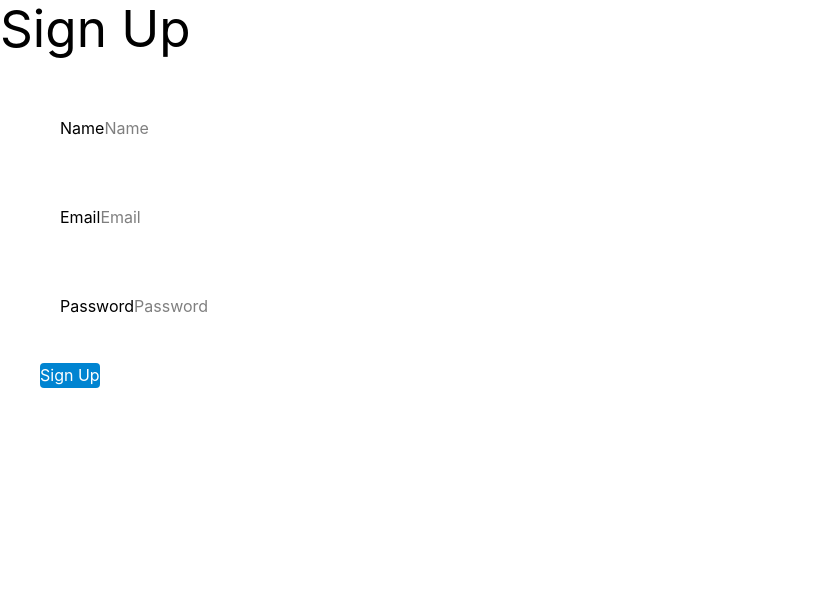
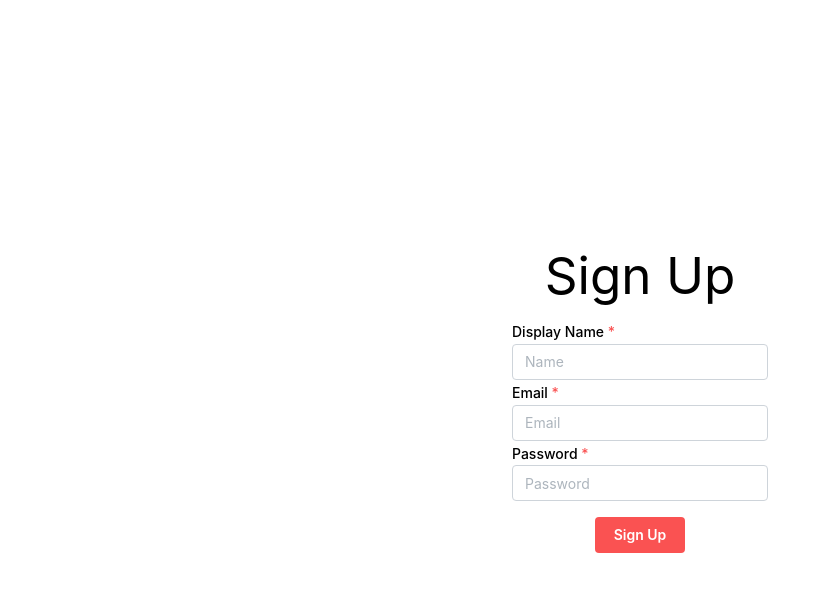
Before and after one commit to chaoyiuwu/MDEV1005-a2, a React (Vite) app in the folder assignment_2/: page /signup in a window 1280 px wide. Shown: the top 592 px of the page, without its empty margins (0-828 px from the left). Built offline with nearby package versions, Linux system fonts and the light colour scheme; no server answers.

Commit message:
updated login and signup page

```diff
--- a/assignment_2/src/App.tsx
+++ b/assignment_2/src/App.tsx
@@ -1,5 +1,4 @@
 import '@mantine/core/styles.css'
-//import './App.css'
 import { BrowserRouter, Routes, Route } from 'react-router'
 import AuthProvider from './contexts/AuthProvider.tsx'
 import Dashboard from './pages/Dashboard/dashboard'
--- a/assignment_2/src/pages/Login/login.tsx
+++ b/assignment_2/src/pages/Login/login.tsx
@@ -1,62 +1,60 @@
-import { useState } from 'react';
-import { Button, Fieldset, Field, Input, Label, Legend } from '@headlessui/react'
-import { useNavigate } from 'react-router';
-import { firebaseSignIn } from '../../firebase/FirebaseService';
+import { useState } from 'react'
+import { Button, Group, TextInput } from '@mantine/core'
+import { useNavigate } from 'react-router'
+import { firebaseSignIn } from '../../firebase/FirebaseService'
 
 const Login = () => {
-    const navigate = useNavigate();
-    const [email, setEmail] = useState('');
-    const [password, setPassword] = useState('');
-    const [error, setError] = useState('');
-    const [success, setSuccess] = useState(false);
+    const navigate = useNavigate()
+    const [email, setEmail] = useState('')
+    const [password, setPassword] = useState('')
+    const [error, setError] = useState('')
+    const [success, setSuccess] = useState(false)
 
     const handleLogin = async (e: any) => {
-    e.preventDefault();
-    setError(''); // Reset error state
-    setSuccess(false); // Reset success state
+    e.preventDefault()
+    setError('') // Reset error state
+    setSuccess(false) // Reset success state
 
     try {
-        await firebaseSignIn({ email, password});
-        setSuccess(true); // Set success state
-        navigate("/dashboard");
+        await firebaseSignIn({ email, password})
+        setSuccess(true) // Set success state
+        navigate("/dashboard")
     } catch (error: any) {
-        setError(error.message); // Set error message
+        setError(error.message) // Set error message
     }
-  };
+  }
 
     return (
-    <div>
+    <div className='flex h-screen'>
+        <div className='flex flex-col m-auto w-full items-center'>
             <h1>Log In</h1>
             {error && <p style={{ color: 'red' }}>{error}</p>}
             {success && <p style={{ color: 'green' }}>Login successful!</p>}
             <form onSubmit={handleLogin}>
-            <Fieldset className="space-y-6 rounded-xl bg-white/5 p-6 sm:p-10">
-                <Field style={{padding: 20}}>
-                    <Label>Email</Label>
-                    <Input
+                <TextInput
+                label="Email"
                 type="email"
                 placeholder="Email"
                 value={email}
                 onChange={(e) => setEmail(e.target.value)}
                 required
                 />
-                </Field>
-                <Field style={{padding: 20}}>
-                    <Label>Password</Label>
-                    <Input
+                <TextInput
+                label="Password"
                 type="password"
                 placeholder="Password"
                 value={password}
                 onChange={(e) => setPassword(e.target.value)}
                 required
                 />
-                </Field>
-            <Button className="rounded bg-sky-600 text-white data-[hover]:bg-sky-500 data-[active]:bg-sky-700"
-            type="submit">Log In</Button>
-            </Fieldset>
+                <Group justify="center">
+                <Button variant="filled" color="red" type="submit" style={{margin: 20}}>
+                Log In</Button>
+                </Group>
         </form>
         </div>
-    );
-};
+    </div>
+    )
+}
 
-export default Login;
+export default Login
--- a/assignment_2/src/pages/SignUp/signup.tsx
+++ b/assignment_2/src/pages/SignUp/signup.tsx
@@ -1,73 +1,68 @@
 import { useState } from 'react';
-import { Button, Fieldset, Field, Input, Label, Legend } from '@headlessui/react'
-import { useNavigate } from 'react-router';
-import { firebaseSignUp } from '../../firebase/FirebaseService';
+import { Button, Group, TextInput } from '@mantine/core'
+import { useNavigate } from 'react-router'
+import { firebaseSignUp } from '../../firebase/FirebaseService'
 
 const SignUp = () => {
-    const navigate = useNavigate();
-    const [name, setName] = useState('');
-    const [email, setEmail] = useState('');
-    const [password, setPassword] = useState('');
-    const [error, setError] = useState('');
-    const [success, setSuccess] = useState(false);
+    const navigate = useNavigate()
+    const [name, setName] = useState('')
+    const [email, setEmail] = useState('')
+    const [password, setPassword] = useState('')
+    const [error, setError] = useState('')
+    const [success, setSuccess] = useState(false)
 
     const handleSignUp = async (e: any) => {
-    e.preventDefault();
-    setError(''); // Reset error state
-    setSuccess(false); // Reset success state
+        e.preventDefault()
+        setError('') // Reset error state
+        setSuccess(false) // Reset success state
 
         try {
-        await firebaseSignUp({ email, password, displayName: name });
-        setSuccess(true); // Set success state
-        navigate("/dashboard");
+            await firebaseSignUp({ email, password, displayName: name })
+            setSuccess(true) // Set success state
+            navigate("/dashboard")
         } catch (error: any) {
-        setError(error.message); // Set error message
+            setError(error.message) // Set error message
         }
-  };
-
+    }
   return (
-    <div>
-        <h1>Sign Up</h1>
+    <div className='flex h-screen'>
+        <div className='flex flex-col m-auto w-full items-center'>
+            <h1 className='my-4'>Sign Up</h1>
             {error && <p style={{ color: 'red' }}>{error}</p>}
             {success && <p style={{ color: 'green' }}>Sign-up successful!</p>}
-        <form onSubmit={handleSignUp}>
-            <Fieldset className="space-y-6 rounded-xl bg-white/5 p-6 sm:p-10">
-                <Field style={{padding: 20}}>
-                    <Label>Name</Label>
-                    <Input
-                    type="name"
+            <form onSubmit={handleSignUp}
+            className='w-64 items-center'>
+                <TextInput
+                    withAsterisk
+                    label="Display Name"
                     placeholder="Name"
                     value={name}
                     onChange={(e) => setName(e.target.value)}
                     required
                 />
-                </Field>
-                <Field style={{padding: 20}}>
-                    <Label>Email</Label>
-                    <Input
+                <TextInput
+                    label="Email"
                     type="email"
                     placeholder="Email"
                     value={email}
                     onChange={(e) => setEmail(e.target.value)}
                     required
                 />
-                </Field>
-                <Field style={{padding: 20}}>
-                    <Label>Password</Label>
-                    <Input
+                <TextInput
+                    label="Password"
                     type="password"
                     placeholder="Password"
                     value={password}
                     onChange={(e) => setPassword(e.target.value)}
                     required
                     />
-                </Field>
-            <Button className="rounded bg-sky-600 text-white data-[hover]:bg-sky-500 data-[active]:bg-sky-700"
-            type="submit">Sign Up</Button>
-            </Fieldset>
+                <Group justify="center">
+                <Button className='my-4' variant="filled" color="red" type="submit"> Sign Up</Button>
+                </Group>
             </form>
         </div>
-  );
-};
+    </div>
+  )
+}
 
-export default SignUp;
+export default SignUp
```
Lines whose indentation alone changed are shown as unchanged.
